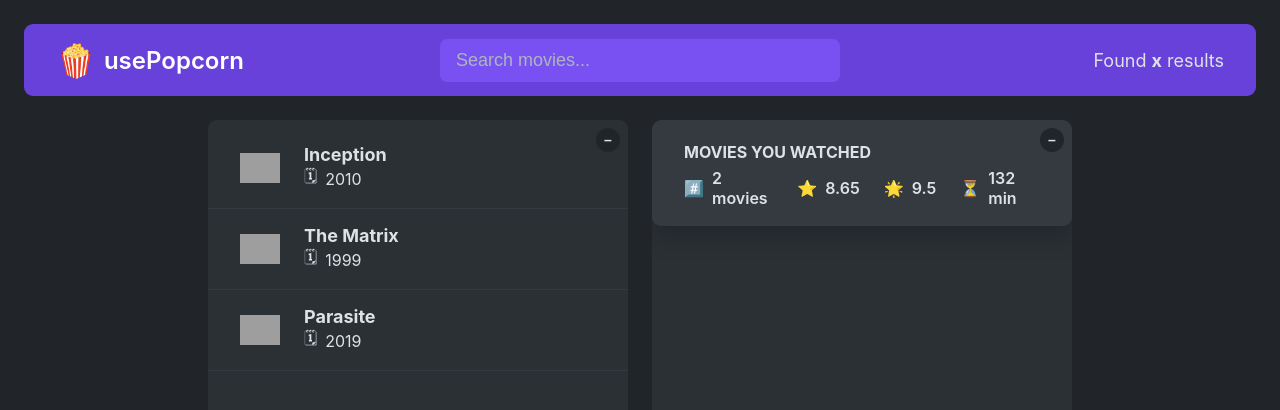
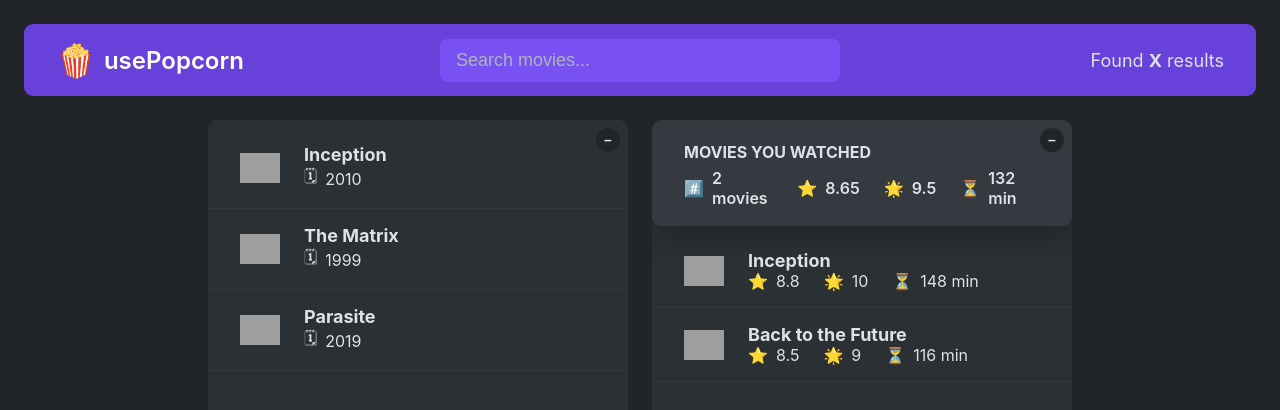
Before and after one commit to lahirujay99/usePopcorn, a React (Create React App) app: page / in a window 1280 px wide. Shown: the top 410 px of the page. Built offline with nearby package versions, Linux system fonts and the light colour scheme; grey boxes are pictures that could not be loaded.

Commit message:
big main component break down to small compnentd

```diff
--- a/src/App.js
+++ b/src/App.js
@@ -59,30 +59,12 @@ export default function App() {
   );
 }
 
-function Navbar() {
-  return (
-    <nav className="nav-bar">
-      <Logo />
-      <Search />
-      <NumResults />
-    </nav>
-  );
-}
-
 function Logo() {
   return (
     <div className="logo">
       <span role="img">🍿</span>
       <h1>usePopcorn</h1>
     </div>
-  );
-}
-
-function NumResults() {
-  return (
-    <p className="num-results">
-      Found <strong>x</strong> results
-    </p>
   );
 }
 
@@ -99,7 +81,26 @@ function Search() {
   );
 }
 
+function NumResult() {
+  return (
+    <p className="num-results">
+      Found <strong>X</strong> results
+    </p>
+  );
+}
+
+function Navbar() {
+  return (
+    <nav className="nav-bar">
+      <Logo />
+      <Search />
+      <NumResult />
+    </nav>
+  );
+}
+
 function ListBox() {
+  const [movies, setMovies] = useState(tempMovieData);
   const [isOpen1, setIsOpen1] = useState(true);
   return (
     <div className="box">
@@ -109,7 +110,22 @@ function ListBox() {
       >
         {isOpen1 ? "–" : "+"}
       </button>
-      {isOpen1 && <MovieList />}
+      {isOpen1 && (
+        <ul className="list">
+          {movies?.map((movie) => (
+            <li key={movie.imdbID}>
+              <img src={movie.Poster} alt={`${movie.Title} poster`} />
+              <h3>{movie.Title}</h3>
+              <div>
+                <p>
+                  <span>🗓</span>
+                  <span>{movie.Year}</span>
+                </p>
+              </div>
+            </li>
+          ))}
+        </ul>
+      )}
     </div>
   );
 }
@@ -153,35 +169,32 @@ function WatchedBox() {
               </p>
             </div>
           </div>
-        </>
-      )}
-    </div>
-  );
-}
 
-function MovieList() {
-  const [movies, setMovies] = useState(tempMovieData);
-  return (
           <ul className="list">
-      {movies?.map((movie) => (
-        <Movie movie={movie} key={movie.imdbID} />
-      ))}
-    </ul>
-  );
-}
-
-function Movie({ movie }) {
-  return (
-    <li>
+            {watched.map((movie) => (
+              <li key={movie.imdbID}>
                 <img src={movie.Poster} alt={`${movie.Title} poster`} />
                 <h3>{movie.Title}</h3>
                 <div>
                   <p>
-          <span>🗓</span>
-          <span>{movie.Year}</span>
+                    <span>⭐️</span>
+                    <span>{movie.imdbRating}</span>
+                  </p>
+                  <p>
+                    <span>🌟</span>
+                    <span>{movie.userRating}</span>
+                  </p>
+                  <p>
+                    <span>⏳</span>
+                    <span>{movie.runtime} min</span>
                   </p>
                 </div>
               </li>
+            ))}
+          </ul>
+        </>
+      )}
+    </div>
   );
 }
 
```
Lines whose indentation alone changed are shown as unchanged.
